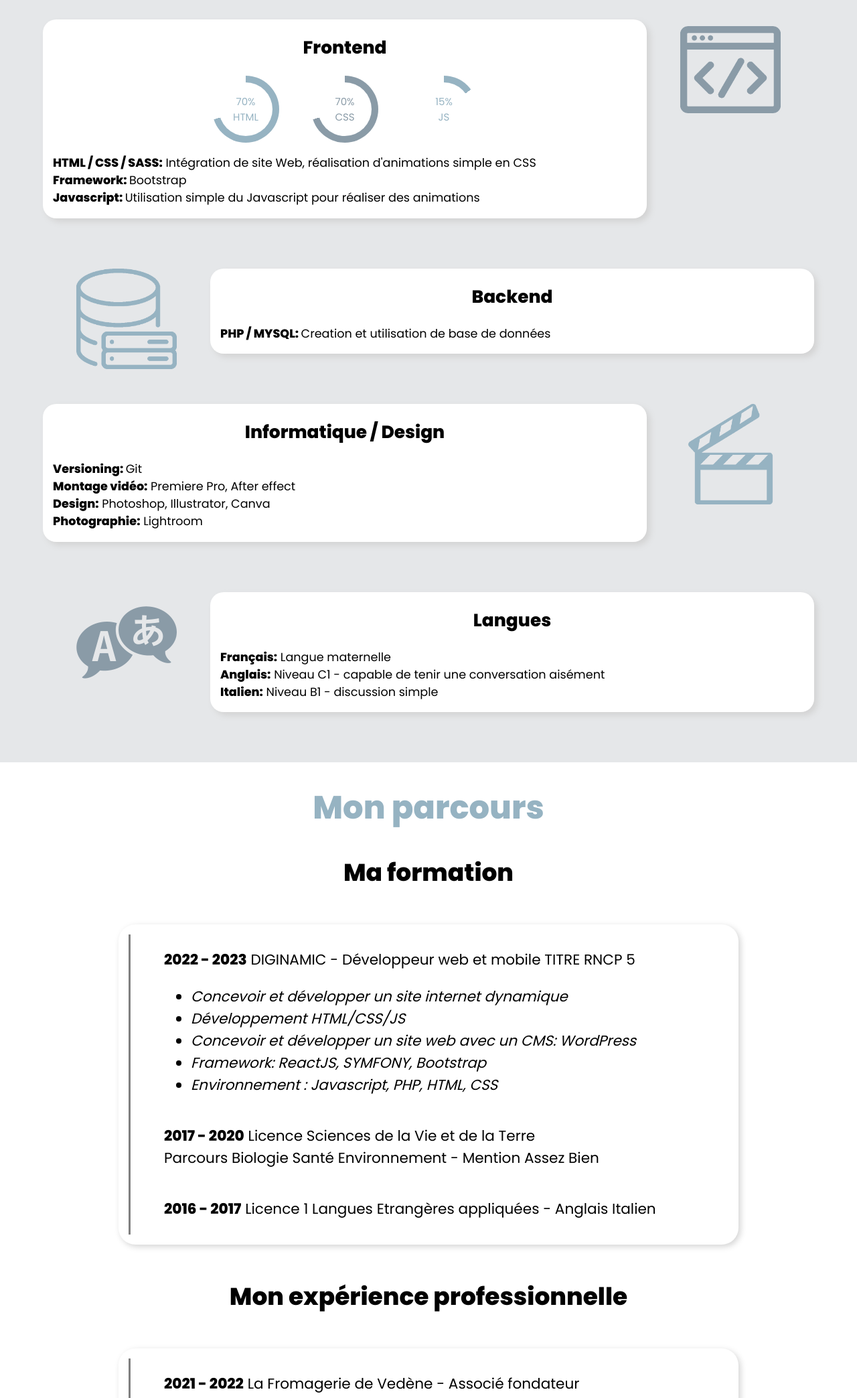
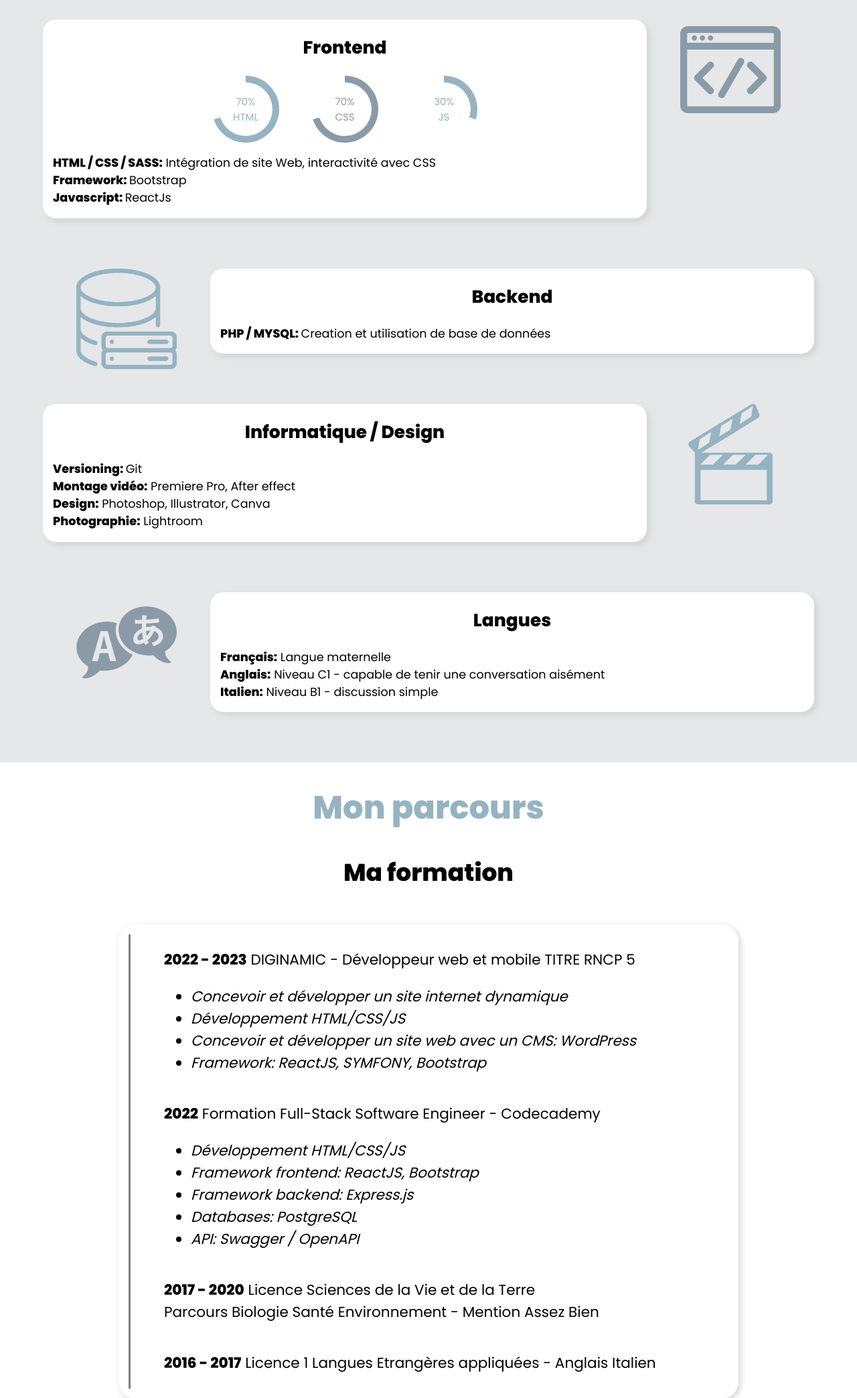
Before and after one commit to EmanuelCottarel/Mon-Site-CV, a plain HTML site: page index.html in a window 1280 px wide. Shown: the part 1804-3891 px from the top of the page at 67% size. Drawn offline with Linux system fonts and the light colour scheme.

Commit message:
"Ajout de texte"

```diff
--- a/assets/styles/style.scss
+++ b/assets/styles/style.scss
@@ -264,7 +264,7 @@ header {
   }
 
   .skill:nth-child(3){
-      background-image:conic-gradient(#96b3c2 15%,transparent 0);
+      background-image:conic-gradient(#96b3c2 30%,transparent 0);
       color:#96b3c2;
     }
 
@@ -402,6 +402,9 @@ header {
 
 
 }
+
+
+
 
 
 /** CONTACTEZ MOI**/
--- a/index.html
+++ b/index.html
@@ -77,17 +77,17 @@
                                 </div>
                                 <div class ="skill">
                                     <div class="content">
-                                    <span>15%</span><span>JS</span>
+                                    <span>30%</span><span>JS</span>
                                     </div>
                                 </div>
                           </div>
 
                             <p>
-                                <strong>HTML / CSS / SASS:</strong> Intégration de site Web, réalisation d'animations simple en CSS
+                                <strong>HTML / CSS / SASS:</strong> Intégration de site Web, interactivité avec CSS
                                 <br />
                                 <strong>Framework: </strong> Bootstrap
                                 <br />
-                                <strong>Javascript: </strong> Utilisation simple du Javascript pour réaliser des animations
+                                <strong>Javascript: </strong> ReactJs
                             </p>
                     </div>
 
@@ -155,8 +155,21 @@
                                 <li>Développement HTML/CSS/JS</li>
                                 <li>Concevoir et développer un site web avec un CMS: WordPress</li>
                                 <li>Framework: ReactJS, SYMFONY, Bootstrap</li>
-                                <li>Environnement : Javascript, PHP, HTML, CSS</li>
+
                             </em></ul></p>
+
+                    </div>
+
+                    <div class="parcoursBox__text">
+                        <p><strong>2022</strong> Formation Full-Stack Software Engineer - Codecademy <br /> <ul><em>
+                            <li>Développement HTML/CSS/JS</li>
+                            <li>Framework frontend: ReactJS, Bootstrap</li>
+                            <li>Framework backend: Express.js</li>
+                            <li>Databases: PostgreSQL</li>
+                            <li>API: Swagger / OpenAPI</li>
+
+
+                        </em></ul></p>
                     </div>
                     <div class="parcoursBox__text">
                         <p><strong>2017 - 2020</strong> Licence Sciences de la Vie et de la Terre <br /><em></em> Parcours Biologie Santé Environnement - Mention Assez Bien</em></p>
@@ -213,6 +226,8 @@
 
 
 
+
+
             </div>
 
 
```
Also changed, not shown: assets/styles/style.css, 1 other file.
